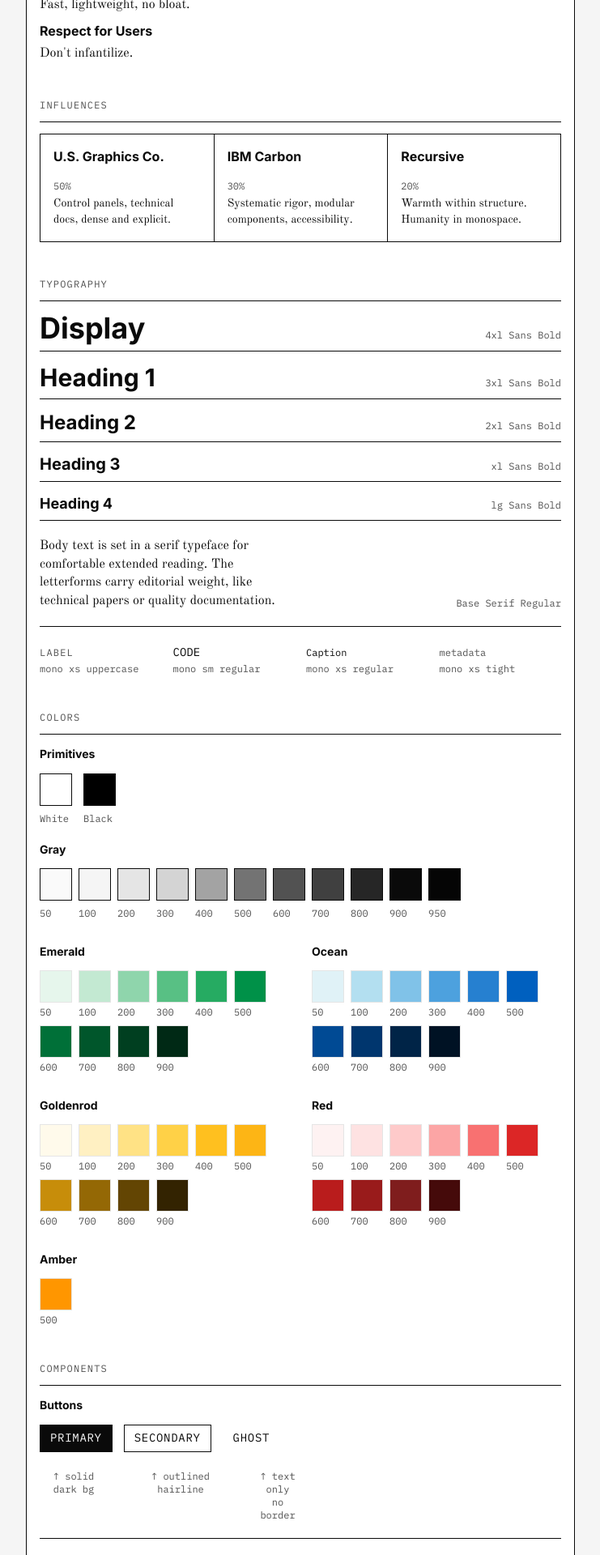
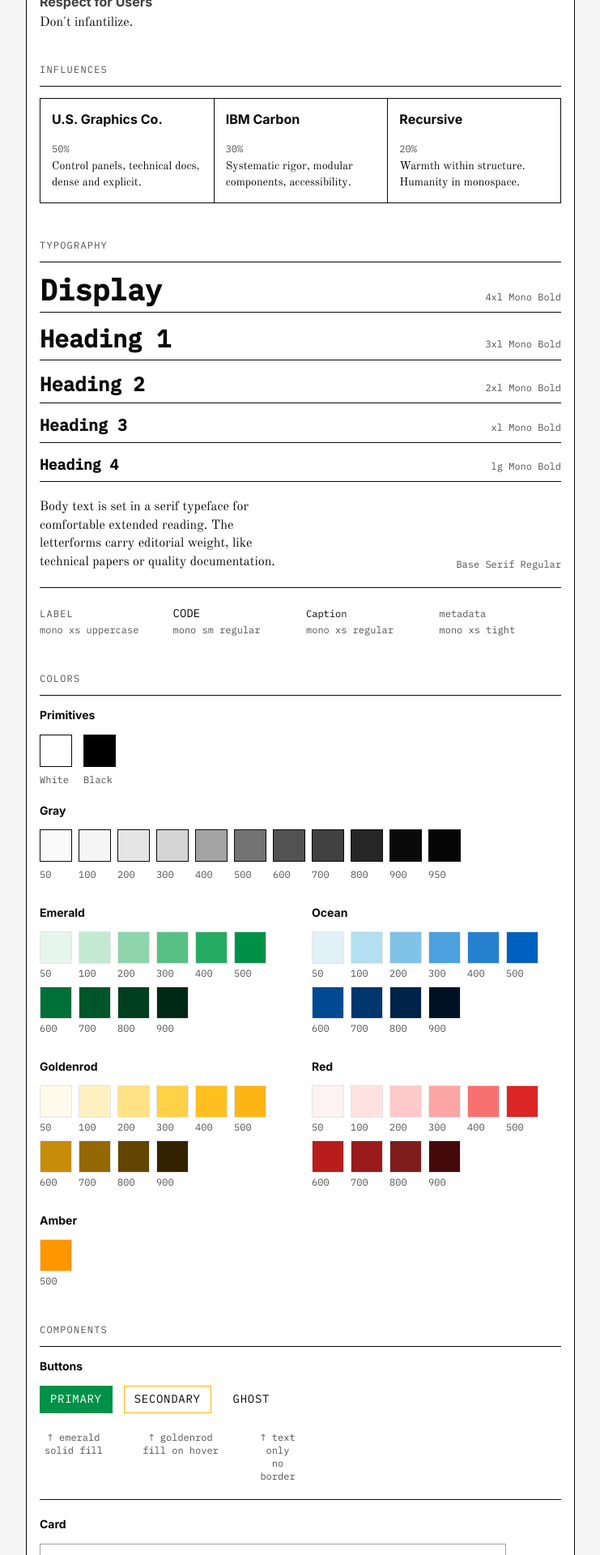
Before and after one commit to dhisonp/ardent-design, a Next.js app: page / in a window 1280 px wide. Shown: the part 660-2580 px from the top of the page at 81% size, without its empty margins (269-1010 px from the left). Built offline with nearby package versions, Linux system fonts and the light colour scheme.

Commit message:
amendments

```diff
--- a/src/components/sections/Components.tsx
+++ b/src/components/sections/Components.tsx
@@ -25,14 +25,14 @@ export function Components() {
           </div>
           <div className="flex gap-12 pt-2">
             <div className="text-xs font-mono text-gray-600 w-[84px] text-center">
-              ↑ solid
+              ↑ emerald
               <br />
-              dark bg
+              solid fill
             </div>
             <div className="text-xs font-mono text-gray-600 w-[100px] text-center">
-              ↑ outlined
+              ↑ goldenrod
               <br />
-              hairline
+              fill on hover
             </div>
             <div className="text-xs font-mono text-gray-600 w-[60px] text-center">
               ↑ text only
@@ -67,10 +67,10 @@ export function Components() {
         <div className="space-y-4">
           <h3 className="text-sm font-sans font-bold text-gray-900">Links</h3>
           <div className="flex gap-8">
-            <Link href="#" className="underline hover:text-gray-600 font-serif text-gray-900">
+            <Link href="#" className="underline hover:text-gray-600 font-mono text-sm text-gray-900">
               Internal link →
             </Link>
-            <a href="#" className="underline hover:text-gray-600 font-serif text-gray-900">
+            <a href="#" className="underline hover:text-gray-600 font-mono text-sm text-gray-900">
               External link ↗
             </a>
           </div>
@@ -99,7 +99,7 @@ export function Components() {
         {/* Input */}
         <div className="space-y-4">
           <h3 className="text-sm font-sans font-bold text-gray-900">Input</h3>
-          <div className="max-w-md">
+          <div className="max-w-xs">
             <Input placeholder="Placeholder text" />
           </div>
           <div className="text-xs font-mono text-gray-600 pt-1">↑ hairline border, no radius</div>
--- a/src/components/sections/Philosophy.tsx
+++ b/src/components/sections/Philosophy.tsx
@@ -38,16 +38,16 @@ const tenets = [
 
 export function Philosophy() {
   return (
-    <section className="py-6">
+    <section className="py-4">
       <div className="mb-2">
         <Label>PHILOSOPHY</Label>
       </div>
-      <Divider className="mb-4" />
+      <Divider className="mb-3" />
 
-      <div className="grid gap-2">
+      <div className="grid gap-1.5">
         {tenets.map((tenet, index) => (
-          <div key={index} className="space-y-1">
-            <h3 className="font-sans font-bold text-gray-900">{tenet.title}</h3>
+          <div key={index} className="space-y-0.5">
+            <h3 className="font-sans font-bold text-gray-700">{tenet.title}</h3>
             <p className="font-serif text-gray-900">{tenet.description}</p>
           </div>
         ))}
--- a/src/components/sections/Typography.tsx
+++ b/src/components/sections/Typography.tsx
@@ -13,24 +13,24 @@ export function Typography() {
         {/* Headings */}
         <div className="space-y-4">
           <div className="flex items-baseline justify-between border-b border-gray-900 pb-2">
-            <span className="text-4xl font-sans font-bold text-gray-900">Display</span>
-            <span className="font-mono text-xs text-gray-600">4xl Sans Bold</span>
+            <span className="text-4xl font-mono font-bold text-gray-900">Display</span>
+            <span className="font-mono text-xs text-gray-600">4xl Mono Bold</span>
           </div>
           <div className="flex items-baseline justify-between border-b border-gray-900 pb-2">
-            <span className="text-3xl font-sans font-bold text-gray-900">Heading 1</span>
-            <span className="font-mono text-xs text-gray-600">3xl Sans Bold</span>
+            <span className="text-3xl font-mono font-bold text-gray-900">Heading 1</span>
+            <span className="font-mono text-xs text-gray-600">3xl Mono Bold</span>
           </div>
           <div className="flex items-baseline justify-between border-b border-gray-900 pb-2">
-            <span className="text-2xl font-sans font-bold text-gray-900">Heading 2</span>
-            <span className="font-mono text-xs text-gray-600">2xl Sans Bold</span>
+            <span className="text-2xl font-mono font-bold text-gray-900">Heading 2</span>
+            <span className="font-mono text-xs text-gray-600">2xl Mono Bold</span>
           </div>
           <div className="flex items-baseline justify-between border-b border-gray-900 pb-2">
-            <span className="text-xl font-sans font-bold text-gray-900">Heading 3</span>
-            <span className="font-mono text-xs text-gray-600">xl Sans Bold</span>
+            <span className="text-xl font-mono font-bold text-gray-900">Heading 3</span>
+            <span className="font-mono text-xs text-gray-600">xl Mono Bold</span>
           </div>
           <div className="flex items-baseline justify-between border-b border-gray-900 pb-2">
-            <span className="text-lg font-sans font-bold text-gray-900">Heading 4</span>
-            <span className="font-mono text-xs text-gray-600">lg Sans Bold</span>
+            <span className="text-lg font-mono font-bold text-gray-900">Heading 4</span>
+            <span className="font-mono text-xs text-gray-600">lg Mono Bold</span>
           </div>
         </div>
 
--- a/src/components/ui/Button.tsx
+++ b/src/components/ui/Button.tsx
@@ -17,16 +17,16 @@ export function Button({ variant, children, className, ...props }: ButtonProps)
 
         // Variant: Primary
         variant === "primary" && [
-          "bg-gray-900 text-gray-50 border-transparent",
-          "hover:bg-gray-800",
-          // "dark:bg-gray-50 dark:text-gray-900 dark:hover:bg-gray-200"
+          "bg-emerald-500 text-white border-transparent",
+          "hover:bg-emerald-400",
+          // "dark:bg-emerald-500 dark:text-white dark:hover:bg-emerald-400"
         ],
 
         // Variant: Secondary
         variant === "secondary" && [
-          "bg-transparent border-gray-900 text-gray-900",
-          "hover:bg-gray-100",
-          // "dark:border-gray-50 dark:text-gray-50 dark:hover:bg-gray-900"
+          "bg-transparent border-goldenrod-500 text-gray-900",
+          "hover:bg-goldenrod-500 hover:text-white",
+          // "dark:border-goldenrod-500 dark:text-gray-50 dark:hover:bg-goldenrod-500 dark:hover:text-gray-900"
         ],
 
         // Variant: Ghost
--- a/src/components/ui/Card.tsx
+++ b/src/components/ui/Card.tsx
@@ -10,8 +10,9 @@ export function Card({ children, className }: CardProps) {
     <div
       className={cn(
         "bg-white",
-        "border border-gray-900",
-        "p-5",
+        "border border-gray-400",
+        "p-4",
+        "max-w-md",
         "rounded-none",
         "shadow-none",
         className
```
